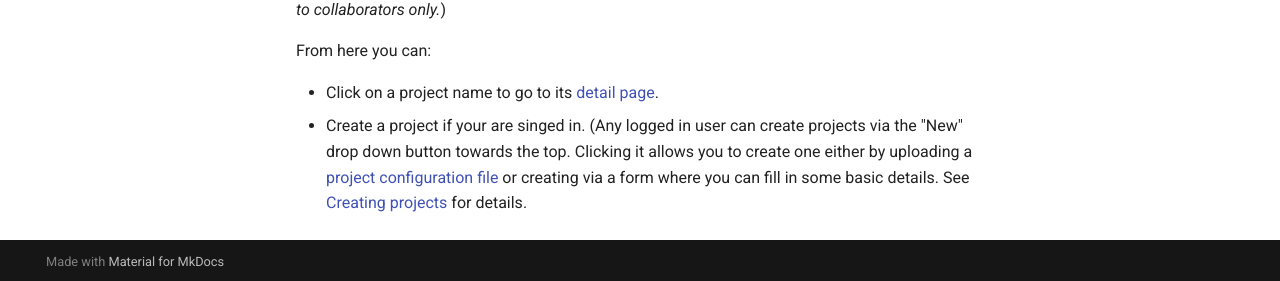
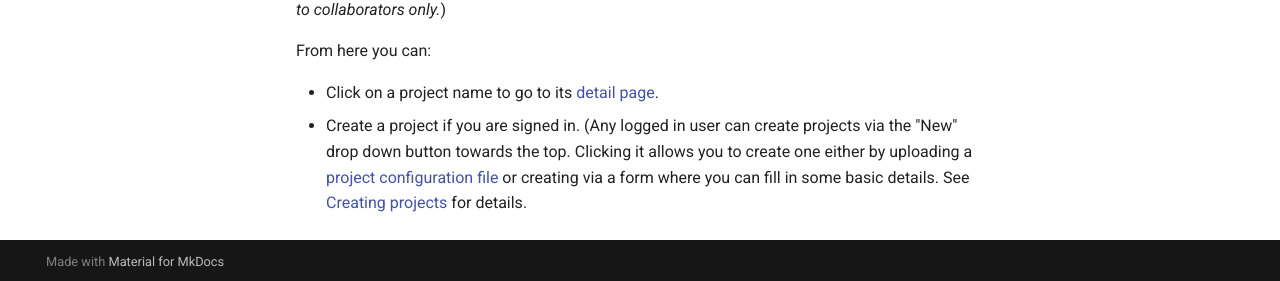
Before and after one commit to reichlab/docs.zoltardata, an MkDocs documentation site: the page built from docs/HomePage.md, in a window 1280 px wide and 900 px high, scrolled down 977 px. Shown: the part 616-897 px from the top of the window. Built offline with MkDocs 1.6.1 and Material for MkDocs 9.7.7, drawn with Linux system fonts in a browser that asks for light colours.

Commit message:
Fixed 2 small typos

```diff
--- a/docs/HomePage.md
+++ b/docs/HomePage.md
@@ -23,4 +23,4 @@ This page shows all projects in the archive that are visible to you, based on wh
 From here you can:
 
 - Click on a project name to go to its [detail page](ProjectDetailPage.md).
-- Create a project if your are singed in. (Any logged in user can create projects via the "New" drop down button towards the top. Clicking it allows you to create one either by uploading a [project configuration file](FileFormats.md#project-creation-configuration-json) or creating via a form where you can fill in some basic details. See [Creating projects](Projects.md) for details.
+- Create a project if you are signed in. (Any logged in user can create projects via the "New" drop down button towards the top. Clicking it allows you to create one either by uploading a [project configuration file](FileFormats.md#project-creation-configuration-json) or creating via a form where you can fill in some basic details. See [Creating projects](Projects.md) for details.
```
